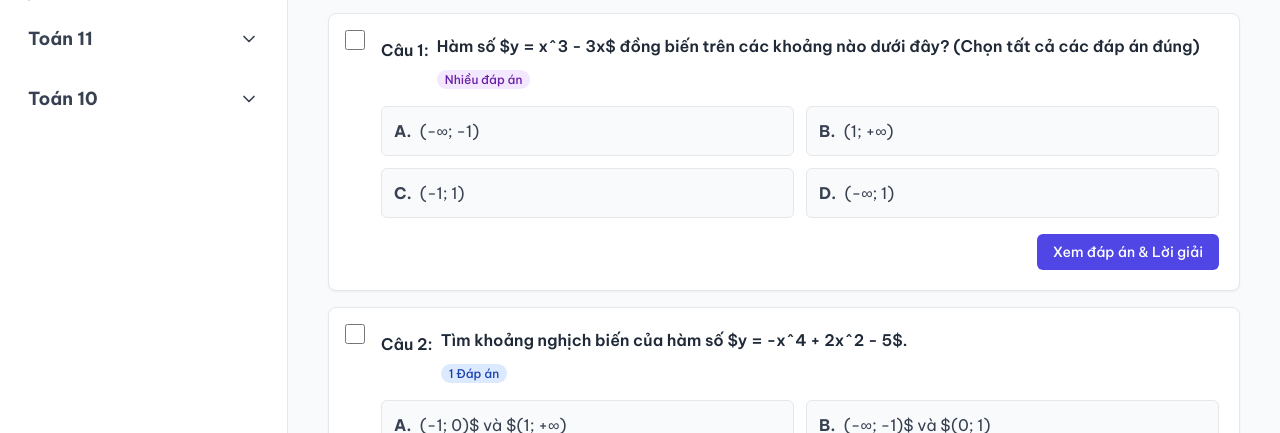
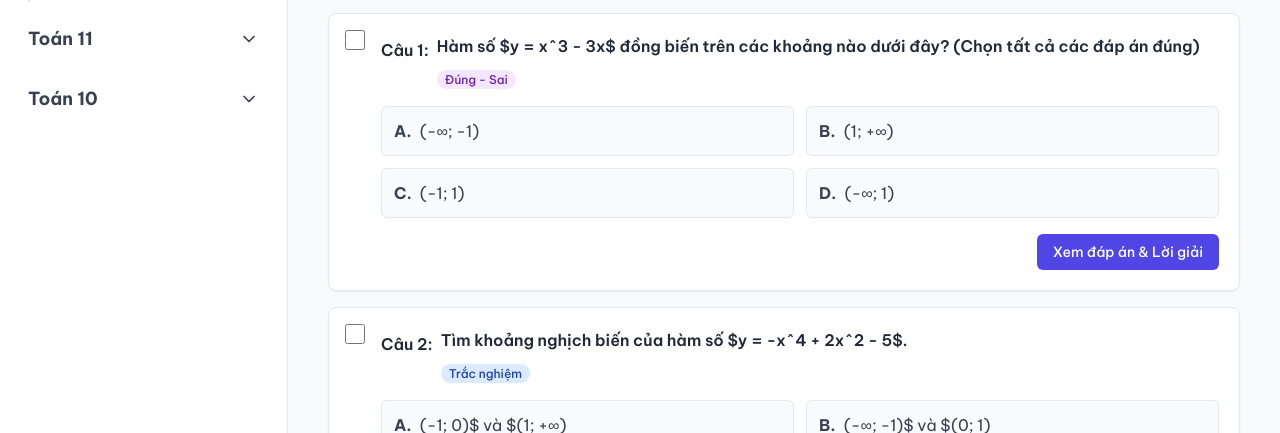
Before and after one commit to thaydonet/quizbank, a React (Vite) app: page /#/ in a window 1280 px wide. Shown: the part 267-700 px from the top of the page. Built offline with nearby package versions, Linux system fonts and the light colour scheme; no server answers.

Commit message:
Update QuestionCard.tsx

```diff
--- a/components/QuestionCard.tsx
+++ b/components/QuestionCard.tsx
@@ -1,4 +1,3 @@
-
 import React, { useState } from 'react';
 import type { Question } from '../types';
 import MathContent from './MathContent';
@@ -37,9 +36,9 @@ const QuestionCard: React.FC<QuestionCardProps> = ({ question, index, onSelect,
   const getQuestionTypeBadge = () => {
     switch (question.type) {
       case 'mcq':
-        return <span className="text-xs font-medium bg-blue-100 text-blue-800 px-2 py-0.5 rounded-full">1 Đáp án</span>;
+        return <span className="text-xs font-medium bg-blue-100 text-blue-800 px-2 py-0.5 rounded-full">Trắc nghiệm</span>;
       case 'msq':
-        return <span className="text-xs font-medium bg-purple-100 text-purple-800 px-2 py-0.5 rounded-full">Nhiều đáp án</span>;
+        return <span className="text-xs font-medium bg-purple-100 text-purple-800 px-2 py-0.5 rounded-full">Đúng - Sai</span>;
       case 'sa':
         return <span className="text-xs font-medium bg-yellow-100 text-yellow-800 px-2 py-0.5 rounded-full">Trả lời ngắn</span>;
       default:
```
